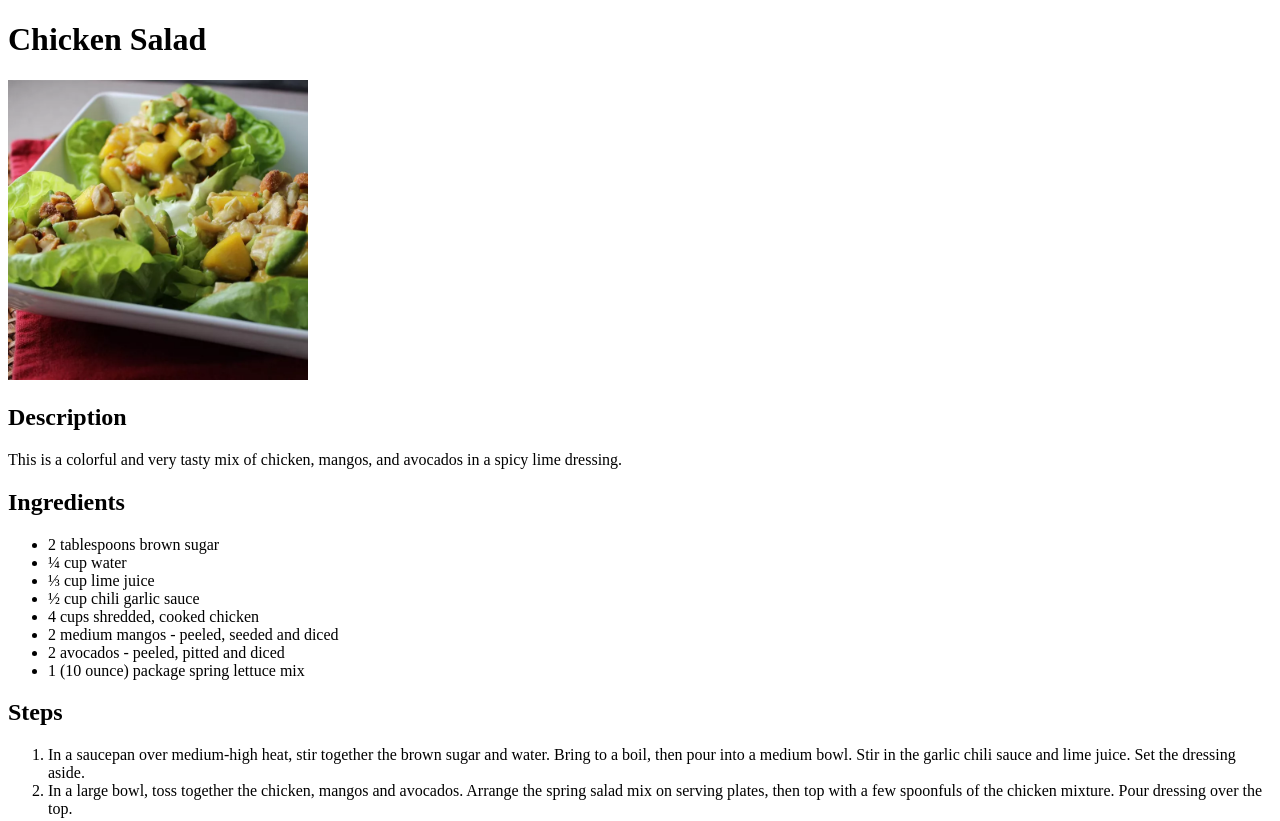
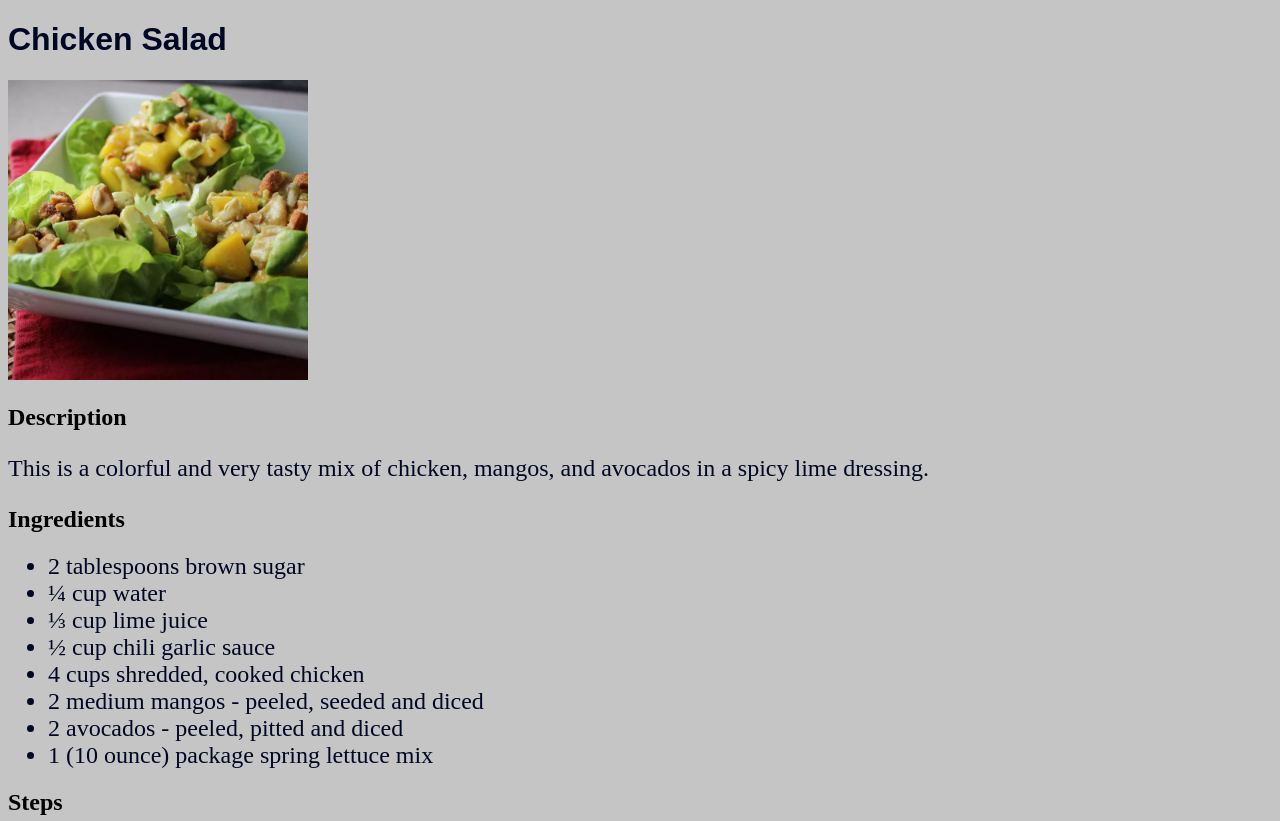
Before and after one commit to NotRelix/odin-recipes-2, a plain HTML site: page recipes/chicken-salad.html in a window 1280 px wide. Shown: the top 821 px of the page. Drawn offline with Linux system fonts and the light colour scheme.

Commit message:
Add basic styling
This includes background color, text color, font family, and size

```diff
--- a/recipes/chicken-salad.html
+++ b/recipes/chicken-salad.html
@@ -3,6 +3,7 @@
   <head>
     <meta charset="utf-8">
     <title>Chicken Salad</title>
+    <link rel="stylesheet" href="../styles.css">
   </head>
 
   <body>
--- /dev/null
+++ b/styles.css
@@ -0,0 +1,14 @@
+* {
+    background-color: rgb(197, 197, 197);
+}
+
+h1 {
+    font-family: Arial, Helvetica, sans-serif;
+    color:rgb(0, 7, 36);
+}
+
+li,
+p {
+    color: rgb(0, 7, 36);
+    font-size: 24px;
+}
```
Also changed, not shown: index.html (+1 -0 lines), recipes/noodle-salad.html (+1 -0 lines), recipes/roast-beef.html (+1 -0 lines).
